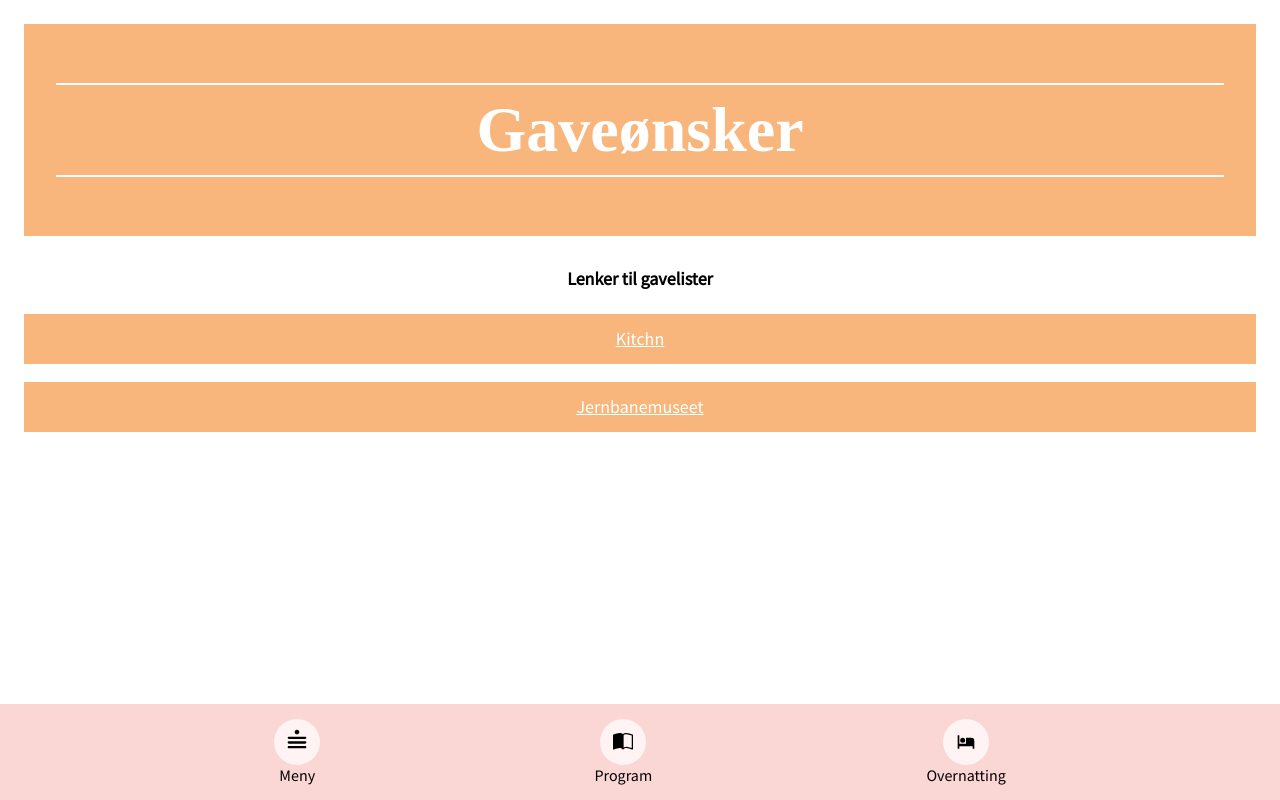
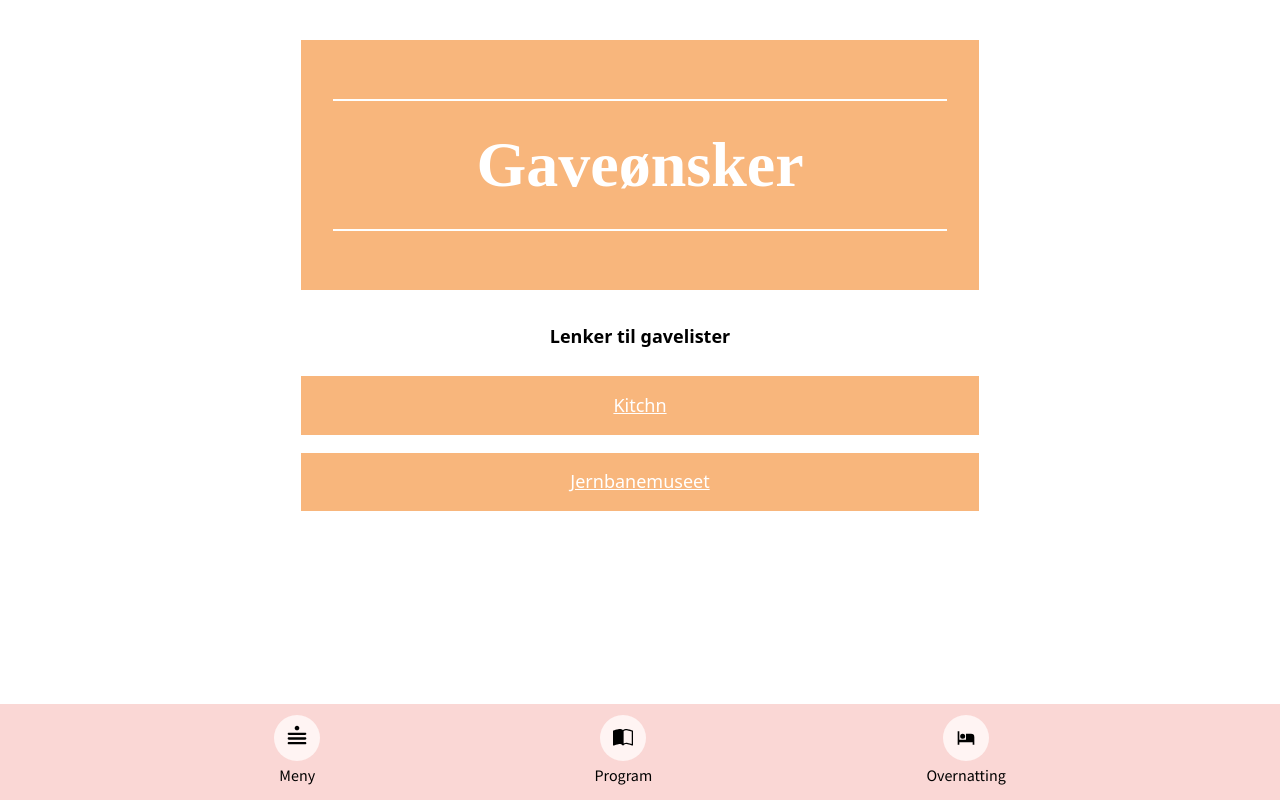
Before and after one commit to magnusrand/bryllup-anna-og-simen, a React (Create React App) app: page /gaveonsker in a window 1280 px wide. Built offline with nearby package versions, Linux system fonts and the light colour scheme; a web font is replaced by a local one.

Commit message:
Suggestion for fluid sizing based on
https://news.ycombinator.com/item?id=32972768

```diff
--- a/src/App.tsx
+++ b/src/App.tsx
@@ -12,10 +12,12 @@ function App() {
   const currentPath = useLocation();
   return (
     <div className="App">
-      <Routes>
-        <Route path="/" element={<LandigPage />} />
-        <Route path="/gaveonsker" element={<GiftListPage />} />
-      </Routes>
+      <div className="content">
+        <Routes>
+          <Route path="/" element={<LandigPage />} />
+          <Route path="/gaveonsker" element={<GiftListPage />} />
+        </Routes>
+      </div>
       <Menu activeElement={currentPath.pathname} />
     </div>
   );
--- a/src/index.css
+++ b/src/index.css
@@ -6,6 +6,22 @@ body {
   font-family: "Source Sans Pro", sans-serif;
   -webkit-font-smoothing: antialiased;
   -moz-osx-font-smoothing: grayscale;
+}
+
+.content {
+  max-width: 70ch;
+  /* larger spacing on larger screens, very small spacing on tiny screens */
+  padding: calc(1vmin + 0.5rem);
+  /* shorthand for margin-left/margin-right */
+  margin-inline: auto;
+  /* fluid sizing: https://frontaid.io/blog/fluid-typography-2d-css-locks-clamp/ */
+  font-size: clamp(1em, 0.909em + 0.45vmin, 1.25em);
+  /* use system font stack: https://developer.mozilla.org/en-US/docs/Web/CSS/font-family */
+  font-family: system-ui;
+}
+
+body :not(:is(h1, h2, h3, h4, h5, h6)) {
+  line-height: 1.75;
 }
 
 :root {
```
